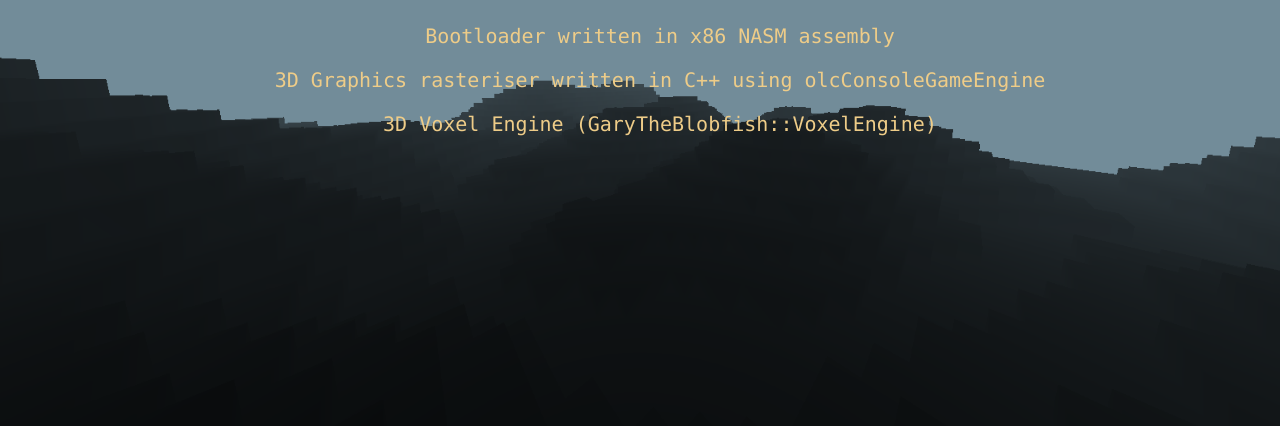
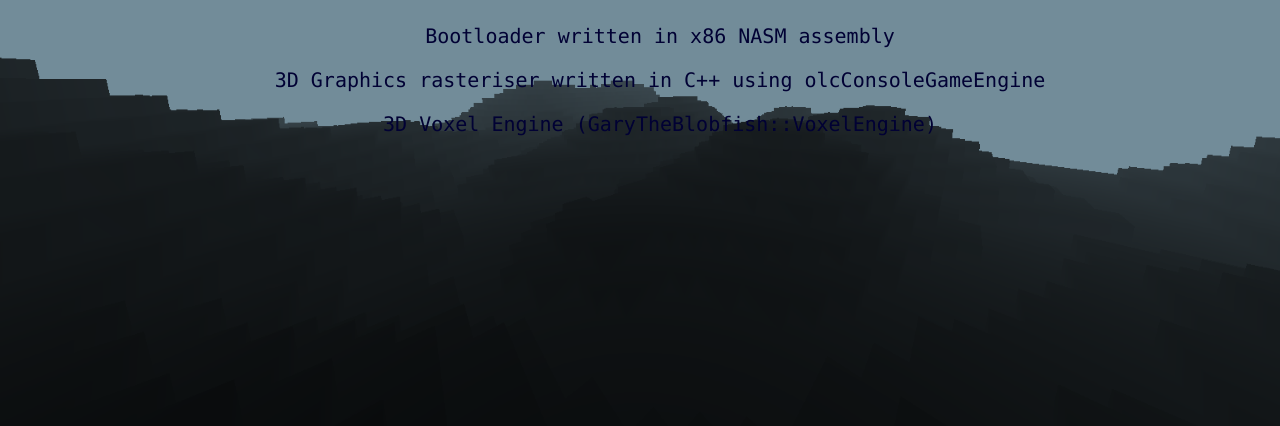
Before and after one commit to BenSGrant/BenSGrant.github.io, a plain HTML site: page code.html in a window 1280 px wide. Shown: the part 256-682 px from the top of the page. Drawn offline with Linux system fonts and the light colour scheme.

Commit message:
Update code.html

```diff
--- a/code.html
+++ b/code.html
@@ -15,7 +15,7 @@
 		}
 
 		.content > a{
-			color: #eecc88;
+			color: #010134;
 			text-decoration: none;
 		}
 
```
